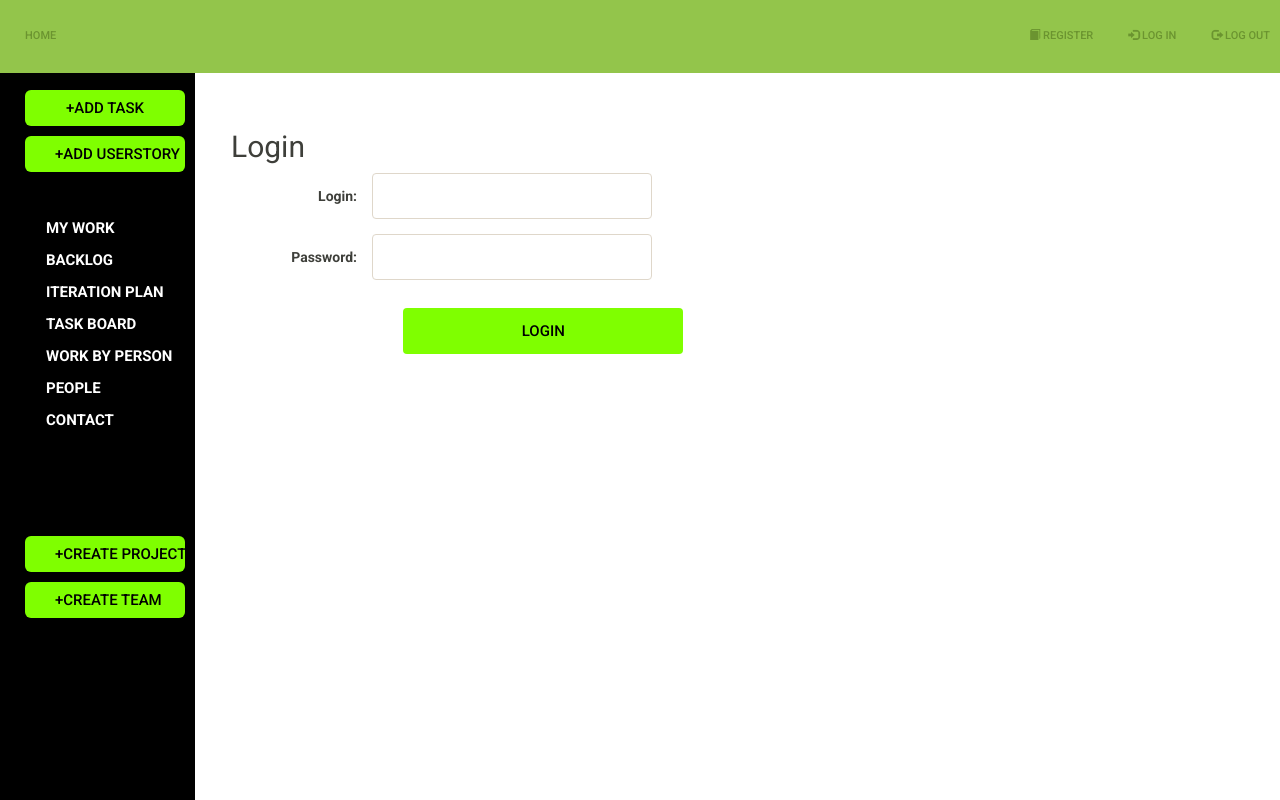
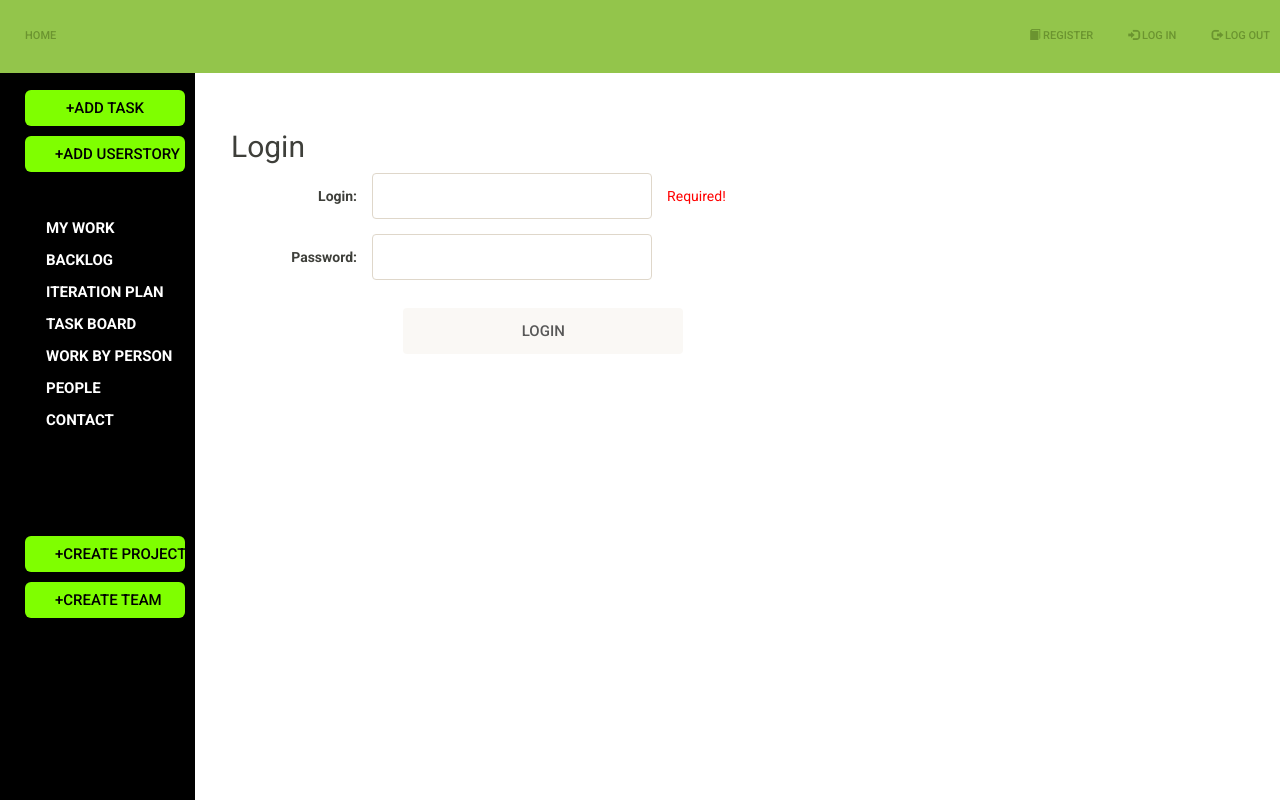
Before and after one commit to trzeja/SeeNowProcess, an ASP.NET MVC app: page /Account/Login in a window 1280 px wide. Run offline with ASP.NET Core 8 and stand-ins for ASP.NET MVC 5, Linux system fonts and the light colour scheme; the project's own start-up code is not run, and a stand-in starts its controllers and pages; some libraries are stand-ins or nearby versions; some web fonts are replaced.

Commit message:
Zaczątki walidacji w Login

```diff
--- a/SeeNowProcess/Views/Account/Login.cshtml
+++ b/SeeNowProcess/Views/Account/Login.cshtml
@@ -5,15 +5,25 @@
 <head>
     <script src="https://ajax.googleapis.com/ajax/libs/angularjs/1.3.14/angular.min.js"></script>
     <script src="~/Scripts/angularLogin.js"></script>
+    <style>
+        .control-label.text-left{
+    text-align: left;
+}
+        </style>
 </head>
 <h2>Login</h2>
 
-<form ng-app="loginForm" name="loginForm" ng-controller="loginCtrl" class="form-horizontal" ng-submit="loginCheck()">
+<form ng-app="loginForm" name="loginForm" ng-controller="loginCtrl" class="form-horizontal" ng-submit="loginCheck()" novalidate>
     <div>{{myWelcome}}</div>
     <div class="form-group row">
         <label class="col-sm-2 control-label" for="login"> Login: </label>
-        <input class="form-control" type="text" id="login" ng-model="login" required autofocus ng-class="Submited?'ng-dirty':''">
-        <p style="color:red" ng-show="(loginForm.login.$dirty || Submited ) && loginForm.login.$error.required">Please enter LOGIN</p>
+        <input class="col-sm-2 form-control" type="text" id="login" name="login" ng-model="login" ng-minlength="5" ng-maxlength="20" required autofocus>
+        <p class="col-sm-3 control-label text-left" style="color:red" for="login" ><span class="text-left" ng-show="loginForm.login.$error.required">Required!</span>
+        <span ng-show="loginForm.login.$error.minlength">Should be at least 5 characters long</span>
+        <span ng-show="loginForm.login.$error.maxlength">Should be less than 20 characters</span></p>
+
+        @*<input class="form-control" type="text" id="login" ng-model="login" required autofocus ng-class="Submited?'ng-dirty':''">
+        <p style="color:red" ng-show="(loginForm.login.$dirty || Submited ) && loginForm.login.$error.required">Please enter LOGIN</p>*@
     </div>
     <div class="form-group row">
         <label class="col-sm-2 control-label" for="password"> Password: </label>
@@ -22,7 +32,8 @@
     </div>
     <div class="form-group row">
         <label class="col-sm-10 control-label"></label>
-        <input type="submit" class="form-control btn green_button" style="margin-left: 20%" value="LOGIN"> <!-- ng-click="loginCheck()"-->
+        <input type="submit" class="form-control btn green_button" style="margin-left: 20%" value="LOGIN"
+               ng-disabled="loginForm.login.$error.required || loginForm.login.$error.minlength || loginForm.login.$error.maxlength"> <!-- ng-click="loginCheck()"-->
     </div>
 </form>
 
```
